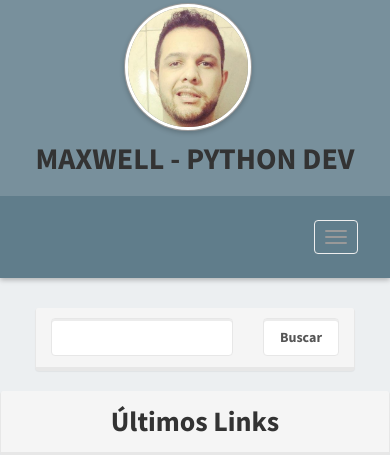
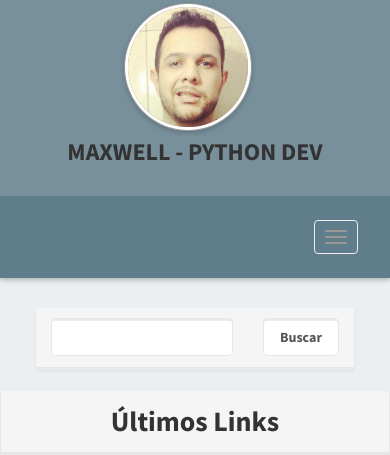
Before and after one commit to maxnovais/Flapy_Blog, a Flask app: page / in a window 390 px wide; the page is wider, and only the part inside the window is pictured. Shown: the top 455 px of that part. Run offline with Flask 2, Linux system fonts and the light colour scheme; data that the repository does not hold is empty; parts of the project's set-up code (start-up, migrations or seed data) failed here and were passed over; some libraries are stand-ins or nearby versions.

Commit message:
Fix branding in mobile

```diff
--- a/app/templates/_base.html
+++ b/app/templates/_base.html
@@ -36,9 +36,9 @@
 {% block body %}
     <div class="header">
         <img src="{{ url_for('static', filename='img/profile.jpeg') }}" class="avatar">
-        <h2 class="site-title">
+        <h3 class="site-title">
             Maxwell - Python Dev
-        </h2>
+        </h3>
     </div>
 
     <nav class="navbar navbar-default">
@@ -87,6 +87,7 @@
                 <a href="https://github.com/maxnovais" class="btn btn-default btn-github">
                     <span class="fa fa-github-alt"></span>
                 </a>
+                <br>
                 <a href="https://plus.google.com/u/0/105979286784080206130/posts" class="btn btn-default btn-google">
                     <span class="fa fa-google-plus"></span>
                 </a>
```
